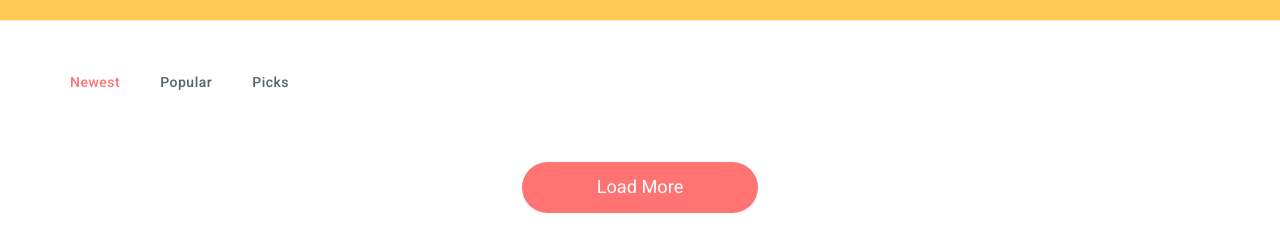
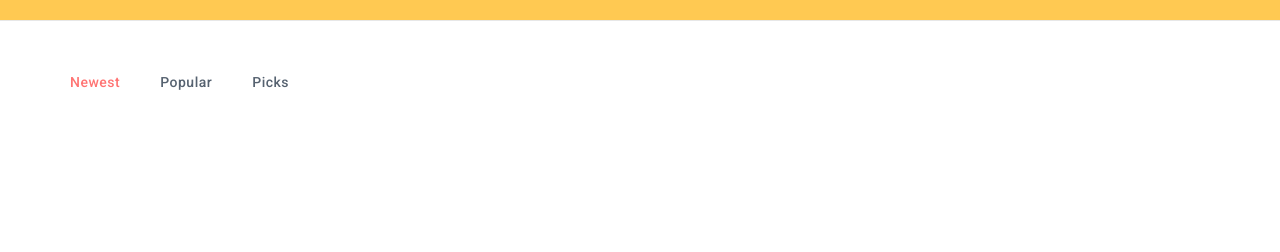
Before and after one commit to pspfolio/SportsGif_UI, a website with bundled scripts: page index.html in a window 1280 px wide. Shown: the part 98-350 px from the top of the page. Built offline with nearby package versions, Linux system fonts and the light colour scheme; files whose address does not match are found by name.

Commit message:
displaying button if there is more data to load

```diff
--- a/src/components/gifs/gifs-directive.js
+++ b/src/components/gifs/gifs-directive.js
@@ -31,6 +31,7 @@
 		}
 
 		function handleGifs(gifs) {
+			vm.showButton = gifs.data.length === vm.limit;
 			vm.gifs =  vm.gifs ? vm.gifs.concat(gifs.data) : gifs.data;
 		}
 	}
--- a/src/components/gifs/gifs.html
+++ b/src/components/gifs/gifs.html
@@ -20,6 +20,6 @@
 		</li>
 	</ul>
 	<div class="load-more">
-		<button class="load-more-button" type="button" ng-click="vm.loadMore()">Load More</button>
+		<button ng-if="vm.showButton" class="load-more-button" type="button" ng-click="vm.loadMore()">Load More</button>
 	</div>
 </div>
--- a/src/js/services/gifFactory.js
+++ b/src/js/services/gifFactory.js
@@ -5,7 +5,6 @@
 		var GifFactory = {};
 
 		GifFactory.getGifs = function (subCategory, limit, skip, filter) {
-			console.log(filter);
 			var baseurl = API_GIFS_URL + subCategory;
 			var take = limit ? limit : 50;
 			var page = skip ? skip * take : 0;
```
